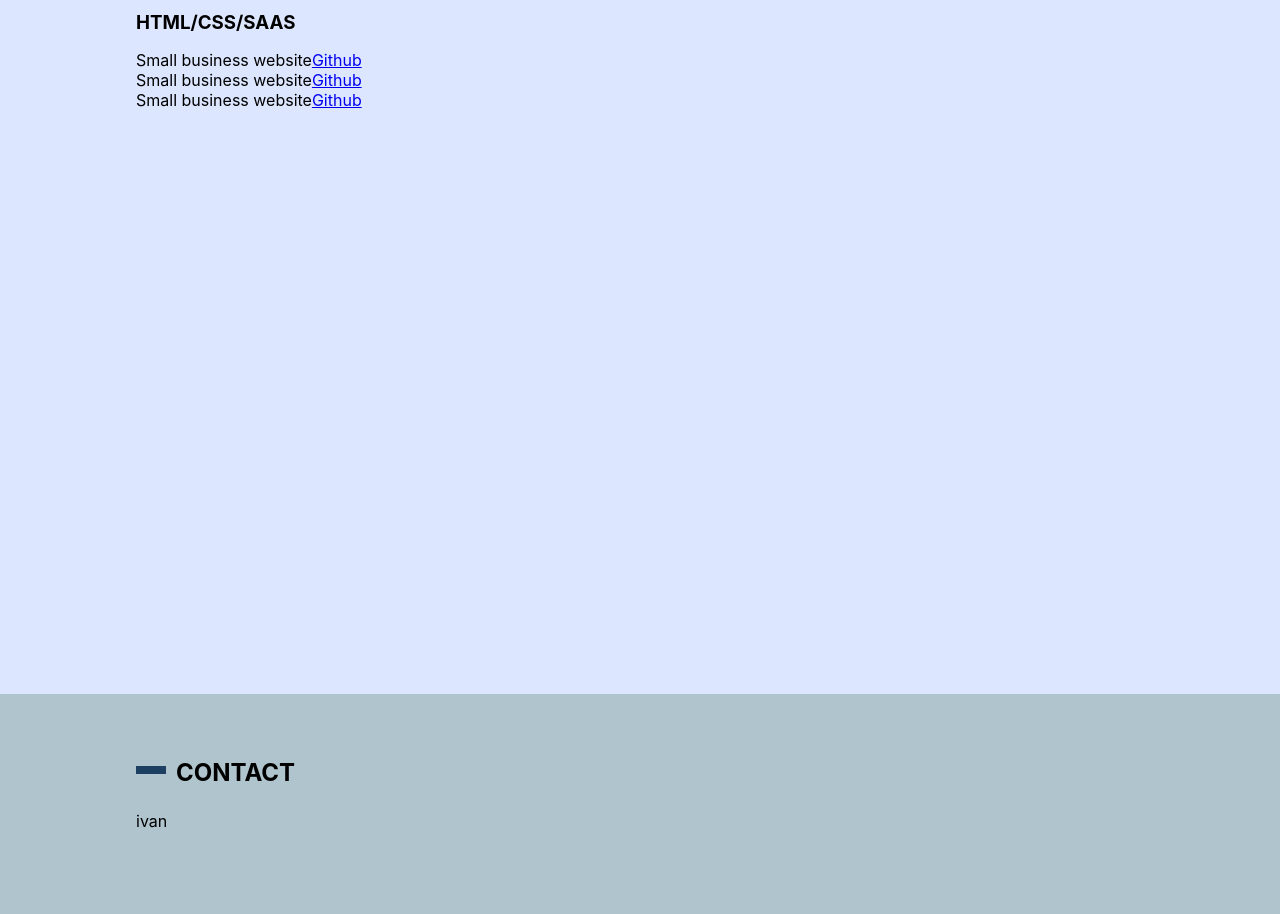
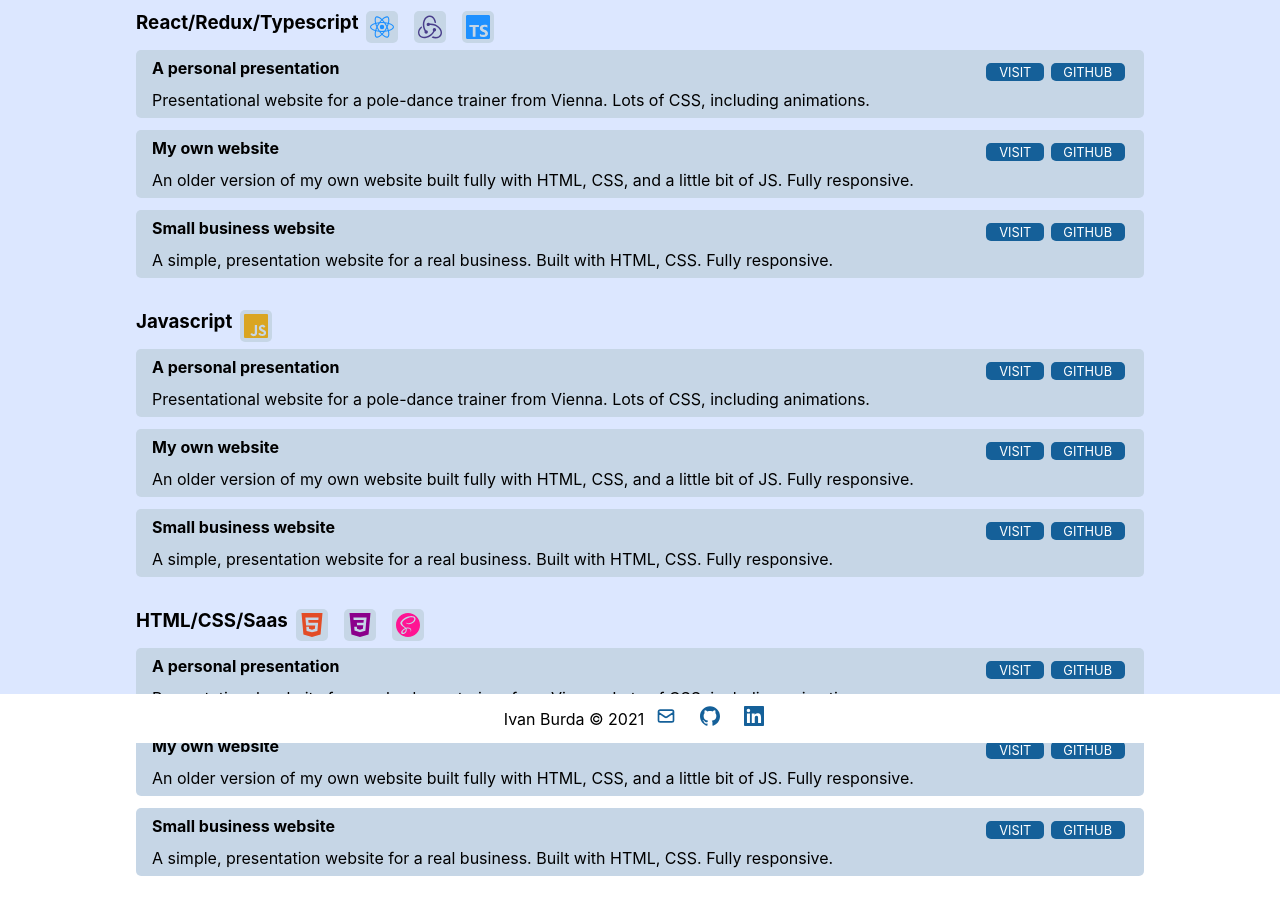
Before and after one commit to ivanburda1986/ivanburda.com-3.0, a React (Create React App) app: page / in a window 1280 px wide. Shown: the part 1760-2674 px from the top of the page. Built offline with nearby package versions, Linux system fonts and the light colour scheme.

Commit message:
personal website

```diff
--- a/src/App.js
+++ b/src/App.js
@@ -3,6 +3,7 @@ import Navigation from "./components/Navigation/Navigation";
 import Section from "./components/Section/Section";
 import About from "./components/About/About";
 import DevPortfolio from "./components/DevPortfolio/DevPortfolio";
+import Footer from "./components/Footer/Footer";
 
 function App() {
   return (
@@ -17,9 +18,7 @@ function App() {
       <Section id="devportfolio" title={"Dev Portfolio"} odd={true}>
         <DevPortfolio />
       </Section>
-      <Section id="contact" title={"Contact"} odd={false}>
-        <p>ivan</p>
-      </Section>
+      <Footer />
     </div>
   );
 }
--- a/src/components/About/About.js
+++ b/src/components/About/About.js
@@ -1,5 +1,5 @@
 import React from "react";
 
 export default function About() {
-  return <div>about me</div>;
+  return <div>Self-taught frontend developer. Several years of experience as an IT/Business analyst at international banking projects.</div>;
 }
--- a/src/components/DevPortfolio/DevPortfolio.js
+++ b/src/components/DevPortfolio/DevPortfolio.js
@@ -1,29 +1,48 @@
 import React from "react";
+import PortfolioItem from "./PortfolioItem/PortfolioItem";
 import styles from "./DevPortfolio.module.css";
+
+import { SiHtml5 } from "react-icons/si";
+import { SiCss3 } from "react-icons/si";
+import { SiSass } from "react-icons/si";
+import { SiJavascript } from "react-icons/si";
+import { SiReact } from "react-icons/si";
+import { SiRedux } from "react-icons/si";
+import { SiTypescript } from "react-icons/si";
 
 export default function DevPortfolio() {
   return (
     <div className={styles.DevPortfolio}>
-      <h3>HTML/CSS/SAAS</h3>
+      <div className={styles.DevPortfolioSectionTitle}>
+        <h3>React/Redux/Typescript</h3>
+        <SiReact className={styles.icon} style={{ color: "#1E90FF" }} />
+        <SiRedux className={styles.icon} style={{ color: "#483D8B" }} />
+        <SiTypescript className={styles.icon} style={{ color: "#1E90FF" }} />
+      </div>
       <ul>
-        <li>
-          <div className={styles.project}>
-            <p>Small business website</p>
-            <a href="#">Github</a>
-          </div>
-        </li>
-        <li>
-          <div className={styles.project}>
-            <p>Small business website</p>
-            <a href="#">Github</a>
-          </div>
-        </li>
-        <li>
-          <div className={styles.project}>
-            <p>Small business website</p>
-            <a href="#">Github</a>
-          </div>
-        </li>
+        <PortfolioItem visitUrl="#" githubUrl="#" title="A personal presentation" description="Presentational website for a pole-dance trainer from Vienna. Lots of CSS, including animations." />
+        <PortfolioItem visitUrl="#" githubUrl="#" title="My own website" description="An older version of my own website built fully with HTML, CSS, and a little bit of JS. Fully responsive." />
+        <PortfolioItem visitUrl="#" githubUrl="#" title="Small business website" description="A simple, presentation website for a real business. Built with HTML, CSS. Fully responsive." />
+      </ul>
+      <div className={styles.DevPortfolioSectionTitle}>
+        <h3>Javascript</h3>
+        <SiJavascript className={styles.icon} style={{ color: "#DAA520" }} />
+      </div>
+      <ul>
+        <PortfolioItem visitUrl="#" githubUrl="#" title="A personal presentation" description="Presentational website for a pole-dance trainer from Vienna. Lots of CSS, including animations." />
+        <PortfolioItem visitUrl="#" githubUrl="#" title="My own website" description="An older version of my own website built fully with HTML, CSS, and a little bit of JS. Fully responsive." />
+        <PortfolioItem visitUrl="#" githubUrl="#" title="Small business website" description="A simple, presentation website for a real business. Built with HTML, CSS. Fully responsive." />
+      </ul>
+      <div className={styles.DevPortfolioSectionTitle}>
+        <h3>HTML/CSS/Saas</h3>
+        <SiHtml5 className={styles.icon} style={{ color: "#e34c26" }} />
+        <SiCss3 className={styles.icon} style={{ color: "#8B008B" }} />
+        <SiSass className={styles.icon} style={{ color: "#FF1493" }} />
+      </div>
+      <ul>
+        <PortfolioItem visitUrl="#" githubUrl="#" title="A personal presentation" description="Presentational website for a pole-dance trainer from Vienna. Lots of CSS, including animations." />
+        <PortfolioItem visitUrl="#" githubUrl="#" title="My own website" description="An older version of my own website built fully with HTML, CSS, and a little bit of JS. Fully responsive." />
+        <PortfolioItem visitUrl="#" githubUrl="#" title="Small business website" description="A simple, presentation website for a real business. Built with HTML, CSS. Fully responsive." />
       </ul>
     </div>
   );
--- a/src/components/DevPortfolio/DevPortfolio.module.css
+++ b/src/components/DevPortfolio/DevPortfolio.module.css
@@ -3,12 +3,19 @@
   text-align: left;
 }
 
+.DevPortfolioSectionTitle {
+  display: flex;
+}
+
+.icon {
+  font-size: 2rem;
+  margin: 0 0.25em;
+  background-color: var(--mediumBg);
+  border-radius: 5px;
+  padding: 0.25rem;
+}
+
 .DevPortfolio ul {
   list-style: none;
+  margin-bottom: 2rem;
 }
-
-.project {
-  width: 100%;
-  display: flex;
-  flex-direction: row;
-}
--- /dev/null
+++ b/src/components/DevPortfolio/PortfolioItem/PortfolioItem.js
@@ -0,0 +1,21 @@
+import React from "react";
+import { FaGithub } from "react-icons/fa";
+import { ImEye } from "react-icons/im";
+import styles from "./PortfolioItem.module.css";
+
+export default function PortfolioItem({ visitUrl, githubUrl, title, description }) {
+  return (
+    <li>
+      <div className={styles.project}>
+        <div className={styles.projectBody}>
+          <h4>{title}</h4>
+          <div className={styles.icons}>
+            <a href={visitUrl}>Visit</a>
+            <a href={githubUrl}>Github</a>
+          </div>
+        </div>
+        <p>{description}</p>
+      </div>
+    </li>
+  );
+}
--- /dev/null
+++ b/src/components/DevPortfolio/PortfolioItem/PortfolioItem.module.css
@@ -0,0 +1,47 @@
+.project {
+  width: 100%;
+  display: flex;
+  flex-direction: column;
+  margin-bottom: 0.75rem;
+  padding: 0.5em 1em;
+  border-radius: 5px;
+  background-color: var(--mediumBg);
+}
+
+.projectBody {
+  width: 100%;
+  display: flex;
+  flex-direction: row;
+  justify-content: space-between;
+  align-items: center;
+  margin-bottom: 0.25em;
+  flex-wrap: wrap;
+}
+
+.projectBody h4 {
+  margin-right: 1rem;
+  margin-bottom: 0.5rem;
+}
+
+.projectBody a {
+  display: flex;
+  justify-content: center;
+  align-items: center;
+  padding: 0.1em 1em;
+  text-align: center;
+  vertical-align: middle;
+  font-size: 0.8rem;
+  text-transform: uppercase;
+  margin: 0 0.25em;
+  background-color: var(--blue);
+  color: #fff;
+  border-radius: 5px;
+}
+
+.icons {
+  display: flex;
+}
+
+.icon {
+  margin: 0em 0.25em;
+}
--- /dev/null
+++ b/src/components/Footer/Footer.js
@@ -0,0 +1,35 @@
+import React from "react";
+import styles from "./Footer.module.css";
+import { GrDocumentPdf } from "react-icons/gr";
+import { HiOutlineMail } from "react-icons/hi";
+import { SiGithub } from "react-icons/si";
+import { GrLinkedin } from "react-icons/gr";
+
+export default function Footer() {
+  const getYear = () => {
+    const fullYear = new Date().getFullYear();
+    return fullYear;
+  };
+
+  return (
+    <nav className={styles.Footer}>
+      <div className={styles.container}>
+        <p>
+          Ivan Burda &copy; <span>{getYear()}</span>
+        </p>
+
+        <a href="" className={styles.contactIcon}>
+          <HiOutlineMail />
+        </a>
+
+        <a href="" className={styles.contactIcon}>
+          <SiGithub />
+        </a>
+
+        <a href="" className={styles.contactIcon}>
+          <GrLinkedin />
+        </a>
+      </div>
+    </nav>
+  );
+}
--- /dev/null
+++ b/src/components/Footer/Footer.module.css
@@ -0,0 +1,26 @@
+.Footer {
+  padding: 0.5em 0em;
+  position: sticky;
+  top: 0;
+  background-color: #fff;
+  z-index: 999;
+}
+
+.Footer .container {
+  max-width: var(--container);
+  display: flex;
+  flex-direction: row;
+  justify-content: center;
+  align-items: center;
+  margin: 0 auto;
+  flex-wrap: wrap;
+  padding-left: 0.5rem;
+  padding-right: var(--sidePaddingSmall);
+}
+
+.contactIcon {
+  padding: 0.25rem 0.75rem;
+  font-size: 1.25rem;
+  color: var(--blue);
+  cursor: pointer;
+}
--- a/src/components/Navigation/Navigation.js
+++ b/src/components/Navigation/Navigation.js
@@ -23,11 +23,6 @@ export default function Navigation() {
               Dev portfolio
             </Link>
           </li>
-          <li>
-            <Link to="contact" smooth={true} spy={true} activeClass={styles.active}>
-              Contact
-            </Link>
-          </li>
         </ul>
       </div>
     </nav>
--- a/src/components/Navigation/Navigation.module.css
+++ b/src/components/Navigation/Navigation.module.css
@@ -15,7 +15,7 @@
   margin: 0 auto;
   flex-wrap: wrap;
   padding-left: 0.5rem;
-  padding-right: var(--sidePadding);
+  padding-right: var(--sidePaddingSmall);
 }
 
 .Navigation h1 {
@@ -57,3 +57,19 @@
 .Navigation a.active {
   font-weight: 700;
 }
+
+@media screen and (max-width: 760px) {
+  .Navigation h1 {
+    width: 100%;
+    border-bottom: 1px solid var(--lightBg);
+  }
+
+  .Navigation ul {
+    width: 100%;
+  }
+
+  .Navigation li {
+    width: 100%;
+    padding: 0.5em 0em;
+  }
+}
--- a/src/components/Section/Section.module.css
+++ b/src/components/Section/Section.module.css
@@ -11,8 +11,9 @@
   align-items: flex-start;
   margin: 0rem auto;
   padding-top: 4rem;
-  padding-left: var(--sidePadding);
-  padding-right: var(--sidePadding);
+  padding-bottom: 3rem;
+  padding-left: var(--sidePaddingSmall);
+  padding-right: var(--sidePaddingSmall);
 }
 
 .sectionTitle {
--- a/src/index.css
+++ b/src/index.css
@@ -69,8 +69,10 @@
   --darkBlue: #262c2e;
   /* --darkBlue: #1d3f62; */
   --lightBg: #dce7ff;
+  --mediumBg: #c6d6e6;
   --darkBg: #afc4cc;
-  --sidePadding: 0.5rem;
+  --sidePaddingSmall: 0.5rem;
+  --sidePaddingLarge: 1.5rem;
 }
 
 * {
@@ -91,6 +93,10 @@ code {
   font-family: source-code-pro, Menlo, Monaco, Consolas, "Courier New", monospace;
 }
 
+a {
+  text-decoration: none;
+}
+
 h2 {
   margin-bottom: 1.5rem;
 }
```
